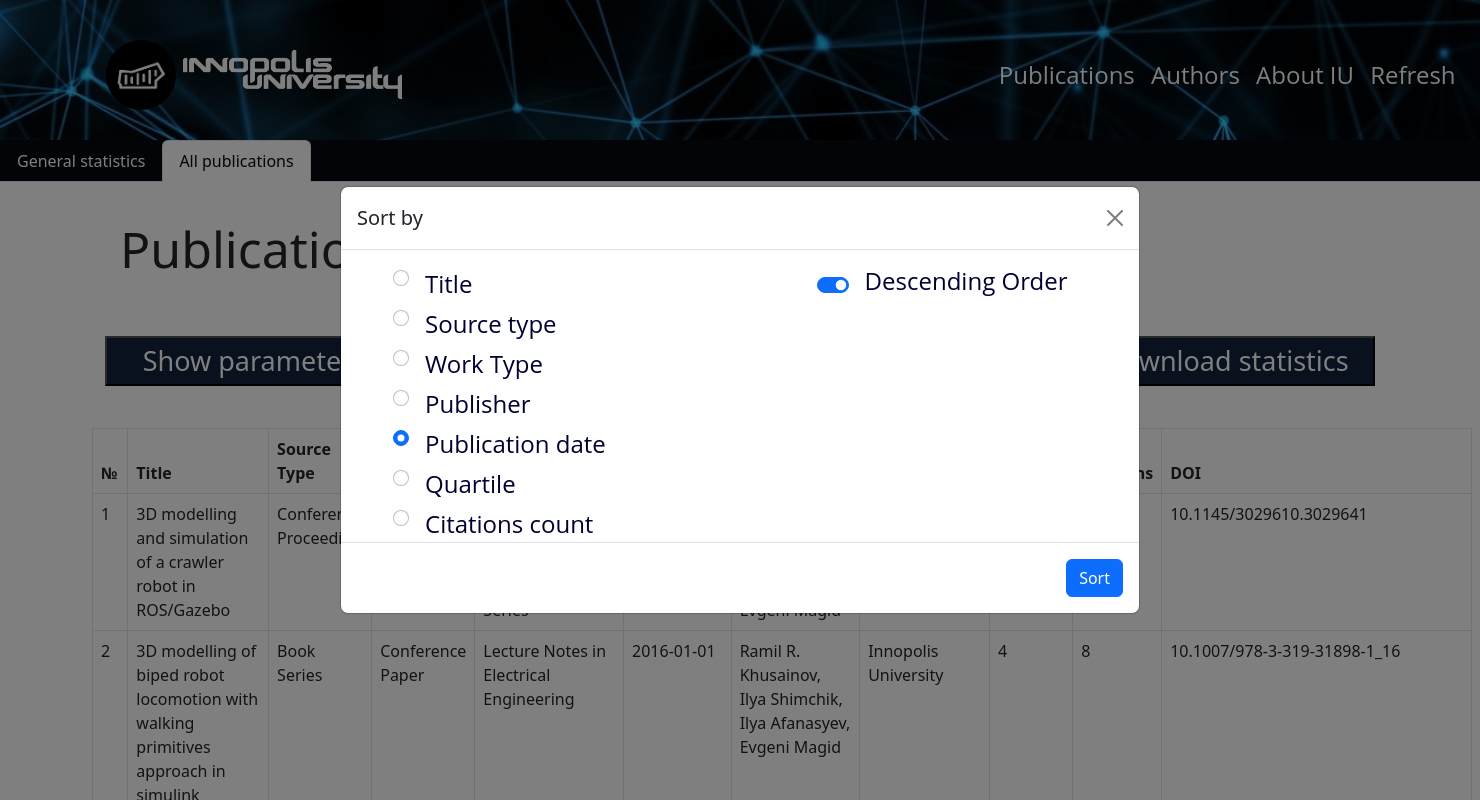
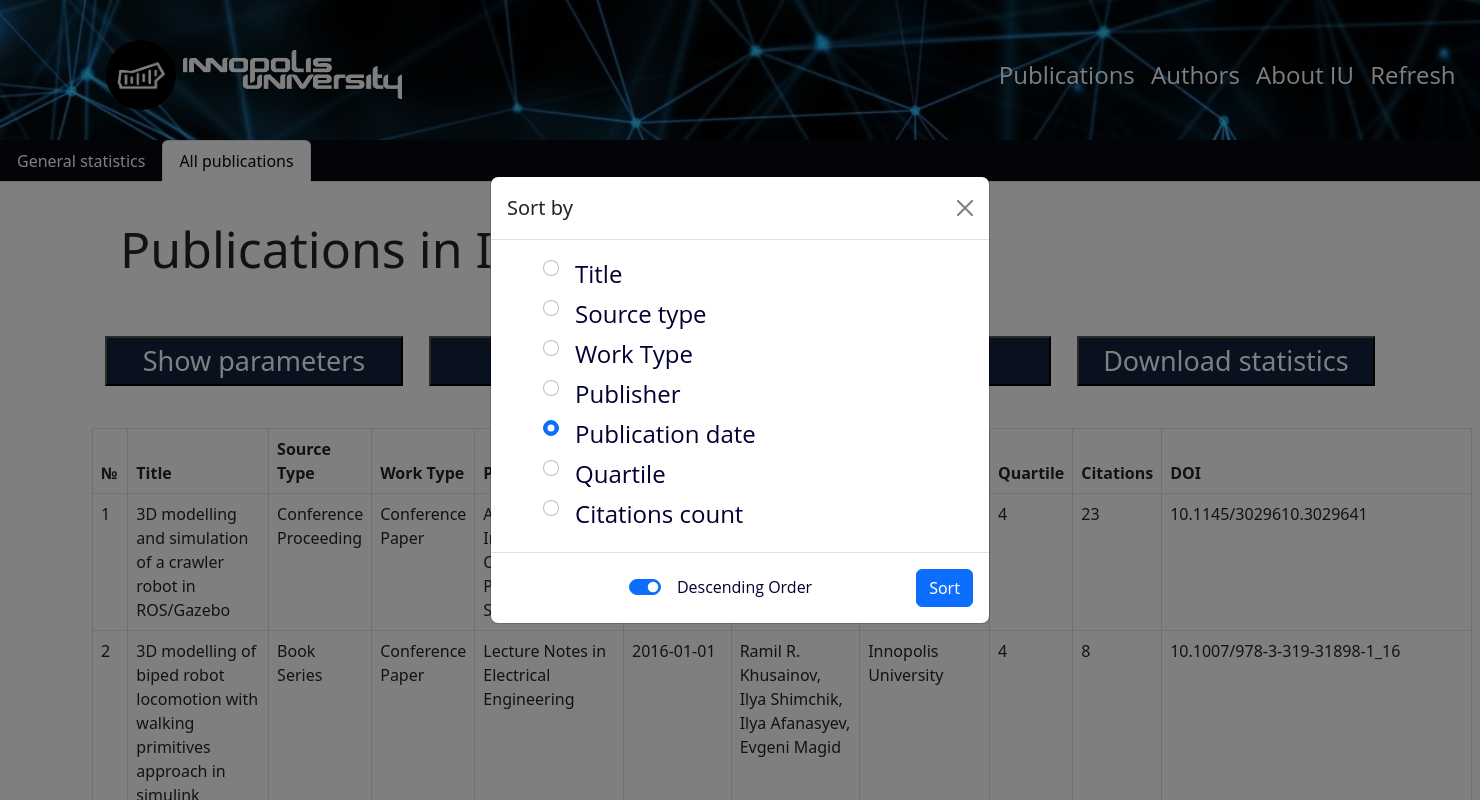
Before and after one commit to InnoSWP/B21-02_Bibliogram, a Flask app: a page that uses templates/publications_page.html in a window 1480 px wide, after a click on "Sort by". Run offline with Flask 2, Linux system fonts and the light colour scheme; some libraries are stand-ins or nearby versions.

Commit message:
feat(main page): Resize and redesign modal windows

```diff
--- a/templates/publications_page.html
+++ b/templates/publications_page.html
@@ -66,7 +66,7 @@
 
 <form method="post">
     <div class="modal fade" id="parameters" tabindex="-1" aria-labelledby="parameters-label" aria-hidden="true">
-        <div class="modal-dialog modal-dialog-centered modal-lg">
+        <div class="modal-dialog modal-dialog-centered modal-md modal-custom">
 
             <div class="modal-content">
 
@@ -143,7 +143,7 @@
 <form method="post">
     <div class="modal fade style1212r23r23r" id="sort-by-modal" tabindex="-1" aria-labelledby="sort-by-modal-label"
          aria-hidden="true">
-        <div class="modal-dialog modal-dialog-centered modal-lg">
+        <div class="modal-dialog modal-dialog-centered modal-md modal-custom">
 
             <div class="modal-content">
                 <div class="modal-header">
@@ -193,17 +193,16 @@
                         <label class="form-check-label" style="margin-left: 8px; margin-bottom: 2px;"
                                for="sort-by-citations">Citations count</label>
                     </div>
-                    <div class="form-check form-switch block-liner" style="margin-left: 60%; margin-top: -37%;">
-                        <input class="form-check-input" type="checkbox" role="switch" id="order" name="order"
-                               style="margin-top: -86%;" onclick="ordering(this, 'label-type');"
-                               value="True"
-                               checked>
-                        <label class="form-check-label" style="margin-left: 8px; margin-bottom: 2px;"
-                               for="order" name="label-type" id="label-type">Descending Order</label>
-                    </div>
                 </div>
 
                 <div class="modal-footer">
+                    <div class="form-check form-switch" style="margin-right: 100px;">
+                        <input class="form-check-input" type="checkbox" role="switch" id="order" name="order" onclick="ordering(this, 'label-type');"
+                               value="True"
+                               checked>
+                        <label class="form-check-label" style="margin-left: 8px; margin-bottom: 2px; font-size: 16px;"
+                               for="order" id="label-type">Descending Order</label>
+                    </div>
                     <button name="sorting" type="submit" class="btn btn-primary"
                             style="text-decoration: none; color: #fff">
                         Sort
@@ -409,12 +408,12 @@
                     <div class="form-control">
                         <label class="form-check-label" style="margin-bottom: 2px;"
                                for="from-citations">From</label>
-                        <input  type="text" id="from-citations" name="citations_from" style="width: 25%;">
+                        <input  type="text" id="from-citations" name="citations_from" style="width: 25%; align: right;">
                     </div>
                     <div class="form-control">
                         <label class="form-check-label" style="margin-bottom: 2px;"
                                for="to-citations">To</label>
-                        <input type="text" id="to-citations" name="citations_to" style="width: 25%;">
+                        <input type="text" id="to-citations" name="citations_to" style="width: 25%; align: right;">
                     </div>
                 </div>
                 <div class="modal-footer">
@@ -431,7 +430,7 @@
 
 <form method="post">
     <div class="modal fade" id="file-download" tabindex="-1" aria-labelledby="download-file-label" aria-hidden="true">
-        <div class="modal-dialog modal-dialog-centered modal-lg">
+        <div class="modal-dialog modal-dialog-centered modal-md modal-custom">
 
             <div class="modal-content">
                 <div class="modal-header">
@@ -554,8 +553,6 @@
     function ordering(chk, label) {
                         document.getElementById(label).innerHTML = chk.checked ? "Descending Order" : "Ascending Order";
                         }
-
-
 </script>
 <script>
     $("#page-number").keyup(function(event){
@@ -564,8 +561,6 @@
          document.getElementById("page").click();
     }
 });
-
-
 </script>
 <script>
     function generalgo(){
```
